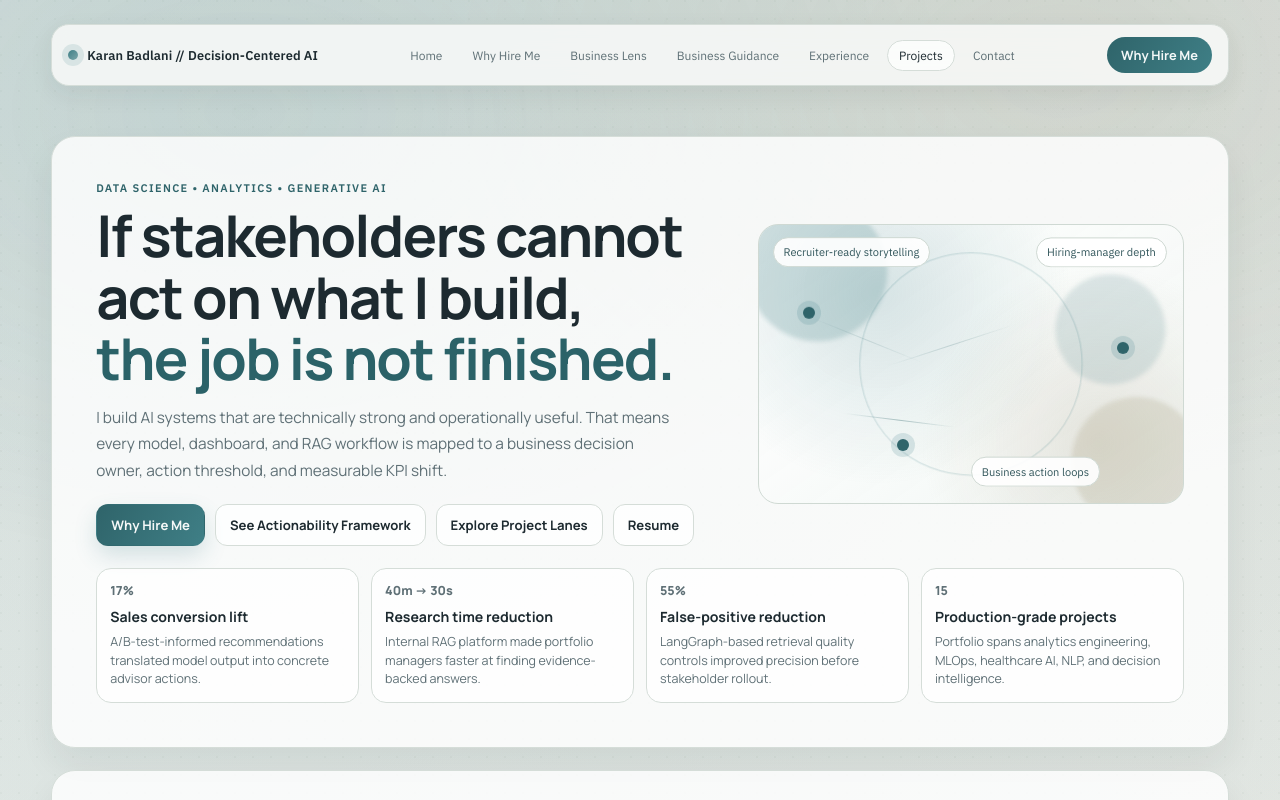
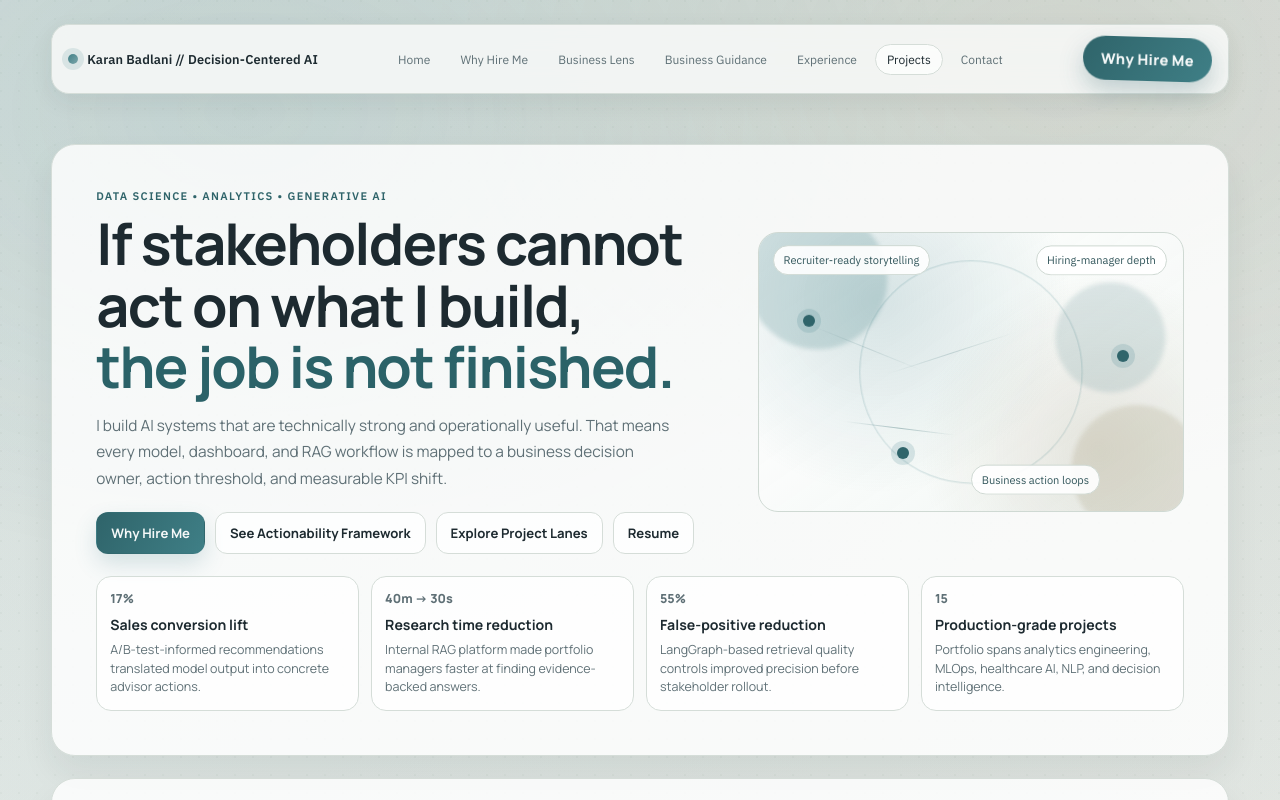
Before and after one commit to Johnny001-DS/karanbadlani-portfolio, a Next.js app: page /karanbadlani-portfolio/ in a window 1280 px wide. Shown: the top 800 px of the page. Built offline with nearby package versions, Linux system fonts and the light colour scheme.

Commit message:
Emphasize Why Hire Me CTA with larger constant wiggle

```diff
--- a/src/styles/globals.css
+++ b/src/styles/globals.css
@@ -125,20 +125,18 @@ body {
 .topbar-cta {
   border-radius: 999px;
   text-decoration: none;
-  padding: 9px 14px;
-  font-size: 0.8rem;
-  font-weight: 700;
+  padding: 12px 18px;
+  font-size: 0.92rem;
+  font-weight: 800;
+  letter-spacing: 0.02em;
   color: #f4f8f8;
   background: linear-gradient(120deg, var(--accent-strong), var(--accent));
+  box-shadow: 0 10px 24px rgba(47, 100, 106, 0.27);
 }
 
 .wiggle-cta {
-  animation: ctaWiggle 4.4s ease-in-out infinite;
+  animation: ctaWiggle 1.2s ease-in-out infinite;
   transform-origin: center;
-}
-
-.wiggle-cta:hover {
-  animation-play-state: paused;
 }
 
 .hero,
@@ -962,21 +960,20 @@ body {
 
 @keyframes ctaWiggle {
   0%,
-  78%,
   100% {
     transform: rotate(0deg) translateY(0);
   }
-  82% {
-    transform: rotate(-2deg) translateY(-1px);
+  20% {
+    transform: rotate(-2.5deg) translateY(-1px);
   }
-  86% {
-    transform: rotate(2deg) translateY(-1px);
+  40% {
+    transform: rotate(2.5deg) translateY(-1px);
   }
-  90% {
-    transform: rotate(-1.6deg) translateY(-1px);
+  60% {
+    transform: rotate(-1.9deg) translateY(0);
   }
-  94% {
-    transform: rotate(1deg) translateY(0);
+  80% {
+    transform: rotate(1.9deg) translateY(0);
   }
 }
 
```
